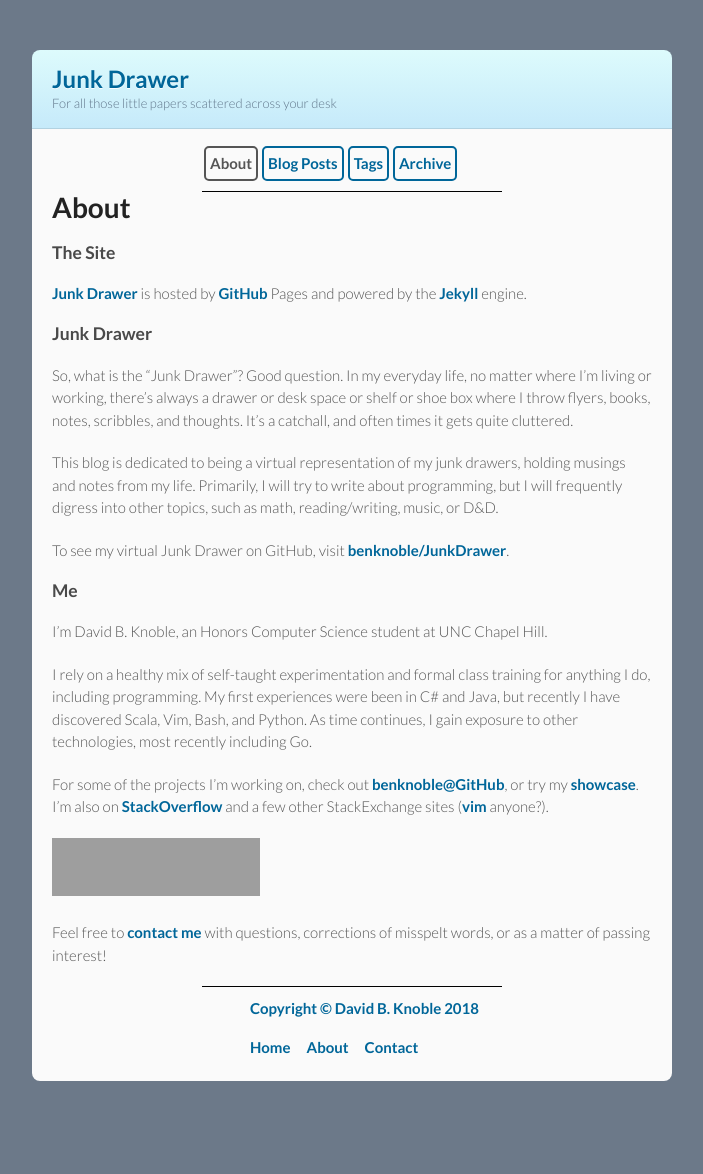
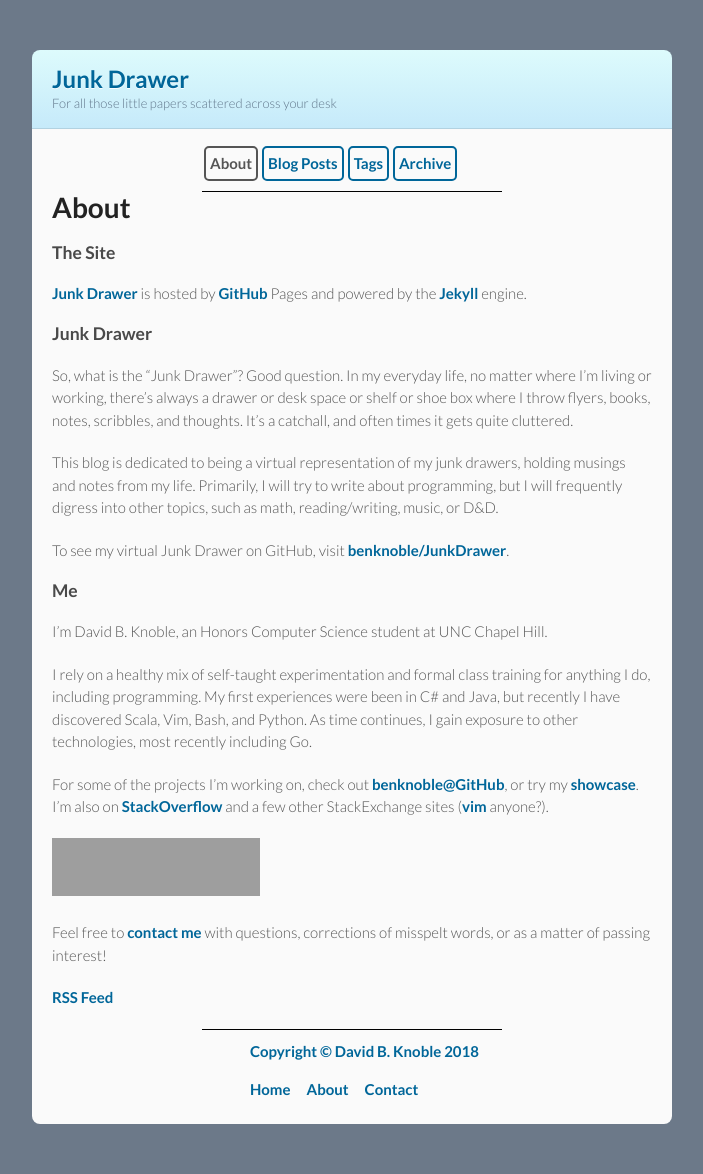
Before and after one commit to benknoble/benknoble.github.io, a Jekyll site: the page built from pages/about.md, in a window 1280 px wide. Shown: the whole page, without its empty margins (288-991 px from the left). Built offline with Jekyll 4.4.1, drawn with Linux system fonts in a browser that asks for light colours; before the commit the page ends 1131 px from its top, so only the background shows below that; grey boxes are pictures that could not be loaded.

Commit message:
Add RSS feed to site

```diff
--- a/_config.yml
+++ b/_config.yml
@@ -26,6 +26,9 @@
   - .ackrc
   - .gitignore
 
+plugins:
+  - jekyll-feed
+
 defaults:
   -
     scope:
--- a/_includes/head.html
+++ b/_includes/head.html
@@ -17,4 +17,5 @@
   <!--[if lt IE 9]>
     <script src="//html5shiv.googlecode.com/svn/trunk/html5.js"></script>
   <![endif]-->
+  {% feed_meta %}
 </head>
--- a/pages/about.md
+++ b/pages/about.md
@@ -44,6 +44,8 @@
 Feel free to [contact me][contact] with questions, corrections of misspelt
 words, or as a matter of passing interest!
 
+[RSS Feed][rss]
+
 <!-- Links -->
 [github]: https://github.com/
 [jekyll]: http://jekyllrb.com
@@ -54,3 +56,4 @@
 [showcase]: {{ site.data.people.benknoble.portfolio }}
 [site]: https://github.com/{{ site.repository }}
 [contact]: /contact/
+[rss]: /feed.xml
```
